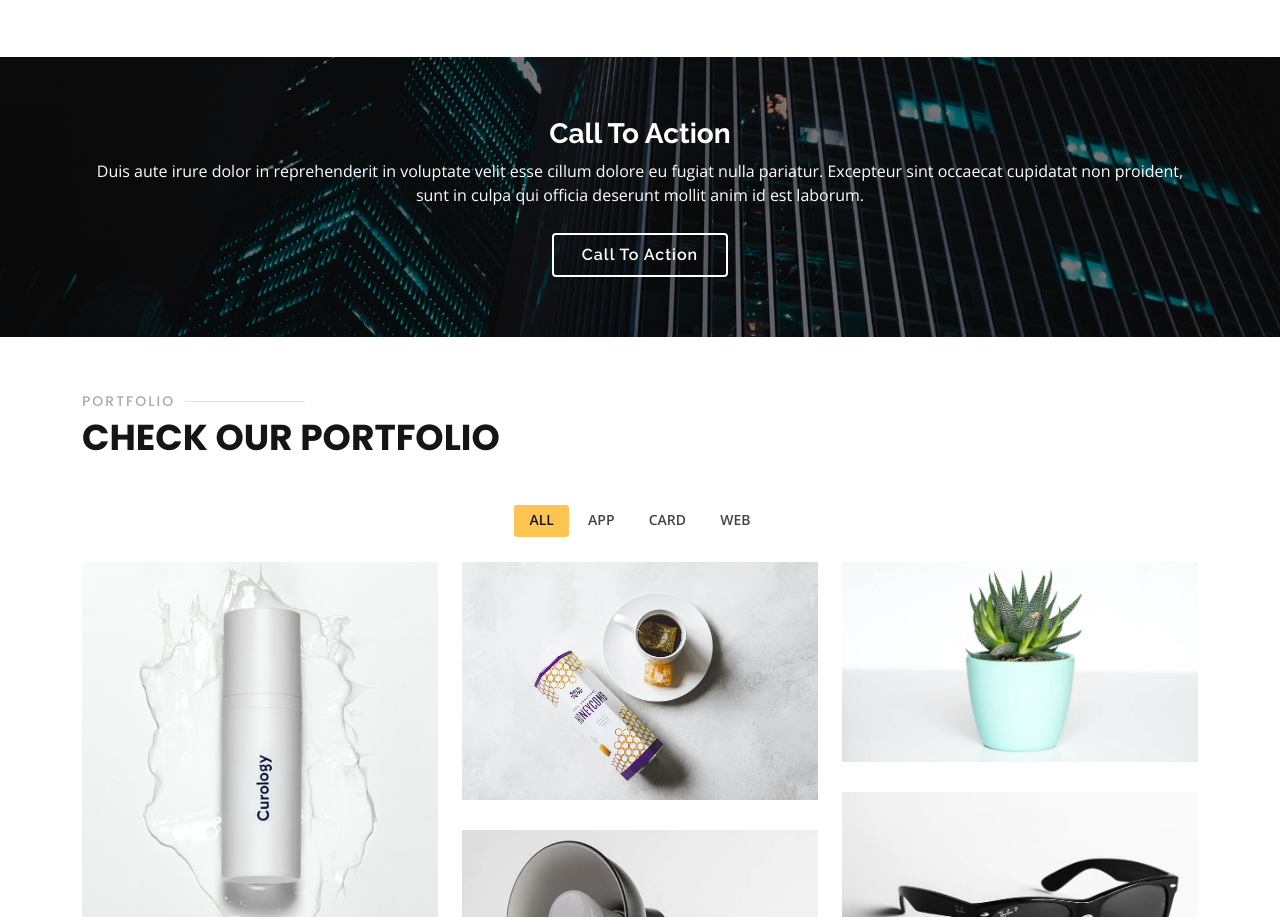
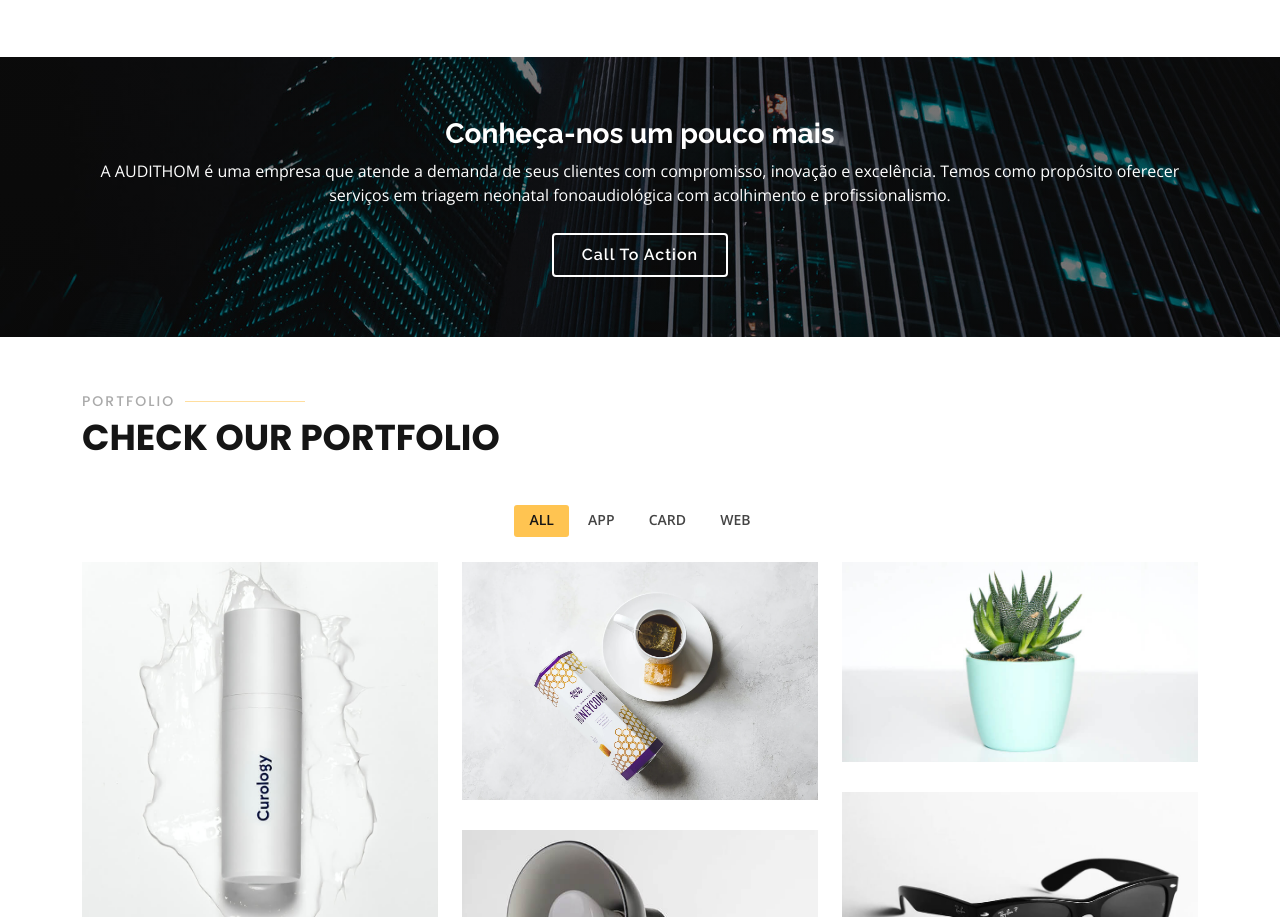
Before and after one commit to CoderTayrone/Front-End-Audithon, a plain HTML site: page index.html in a window 1280 px wide. Shown: the part 3244-4161 px from the top of the page. Drawn offline with nearby package versions, Linux system fonts and the light colour scheme.

Commit message:
Atualizando textos

```diff
--- a/index.html
+++ b/index.html
@@ -275,8 +275,8 @@
       <div class="container" data-aos="zoom-in">
 
         <div class="text-center">
-          <h3>Call To Action</h3>
-          <p> Duis aute irure dolor in reprehenderit in voluptate velit esse cillum dolore eu fugiat nulla pariatur. Excepteur sint occaecat cupidatat non proident, sunt in culpa qui officia deserunt mollit anim id est laborum.</p>
+          <h3>Conheça-nos um pouco mais</h3>
+          <p> A AUDITHOM é uma empresa que atende a demanda de seus clientes com compromisso, inovação e excelência. Temos como propósito oferecer serviços em triagem neonatal fonoaudiológica com acolhimento e profissionalismo.</p>
           <a class="cta-btn" href="#">Call To Action</a>
         </div>
 
```
